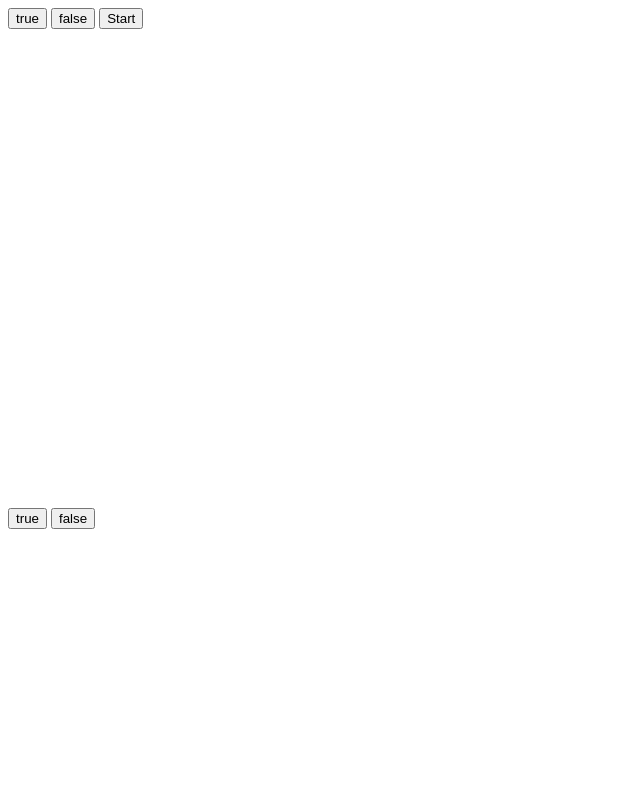
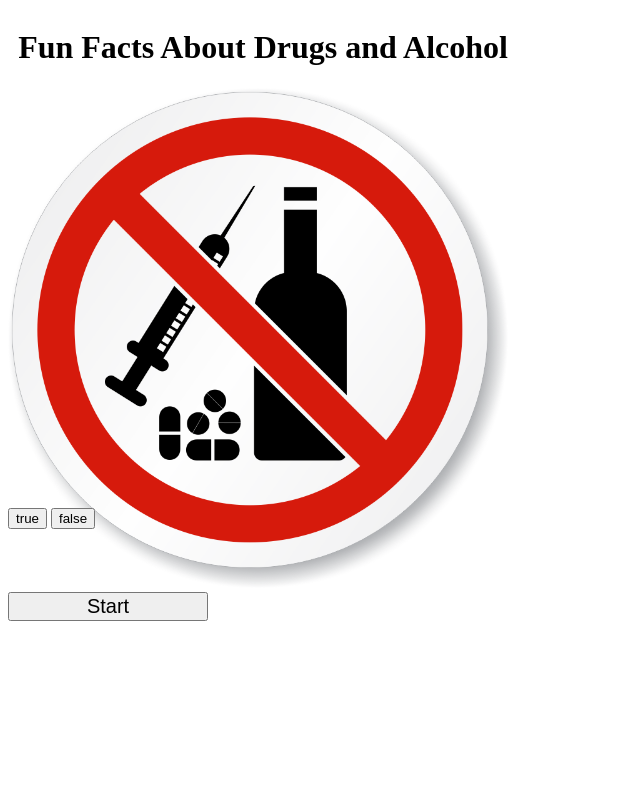
Before and after one commit to monsi0412/sage-safe, a plain HTML site: page index.html in a window 1280 px wide. Shown: the top 800 px of the page, without its empty margins (0-640 px from the left). Drawn offline with nearby package versions, Linux system fonts and the light colour scheme.

Commit message:
tried abstractions

```diff
--- a/index.html
+++ b/index.html
@@ -3,73 +3,72 @@
     <head>
         <title>Better Safe Than Sorry</title>
         <link rel="stylesheet" href="style.css" type="text/css" />
+        <script src="https://cdnjs.cloudflare.com/ajax/libs/jquery/3.1.1/jquery.min.js"></script>
         <script type="text/javascript" src="script.js"></script>
     </head>
     <body>
         <div id="home">
-            <button class="true">
-                true
-            </button>
-            <button class="false">
-                false
-            </button>
+            <h1>
+                Fun Facts About Drugs and Alcohol
+            </h1>
+            <img src="images/title-screen.png" id="title-screen">
             <button id="start">
                 Start
             </button>
         </div>
-        <div id="first">
-            <button class="true">
+        <div id="first" class="quest">
+            <button class="true selection">
                 true
             </button>
-            <button class="false">
+            <button class="false selection">
                 false
             </button>
         </div>
-        <div id="second">
-            <button class="true">
+        <div id="second" class="quest">
+            <button class="true selection">
                 true
             </button>
-            <button class="false">
+            <button class="false selection">
                 false
             </button>
         </div>
-        <div id="third">
-            <button class="true">
+        <div id="third" class="quest">
+            <button class="true selection">
                 true
             </button>
-            <button class="false">
+            <button class="false selection">
                 false
             </button>
         </div>
-        <div id="fourth">
-            <button class="true">
+        <div id="fourth" class="quest">
+            <button class="true  selection">
                 true
             </button>
-            <button class="false">
+            <button class="false selection">
                 false
             </button>
         </div>
-        <div id="fifth">
-            <button class="true">
+        <div id="fifth" class="quest">
+            <button class="true selection">
                 true
             </button>
-            <button class="false">
+            <button class="false selection">
                 false
             </button>
         </div>
-        <div id="sixth">
-            <button class="true">
+        <div id="sixth" class="quest">
+            <button class="true selection">
                 true
             </button>
-            <button class="false">
+            <button class="false selection">
                 false
             </button>
         </div>
-        <div id="seventh">
-            <button class="true">
+        <div id="seventh" class="quest">
+            <button class="true selection">
                 true
             </button>
-            <button class="false">
+            <button class="false selection">
                 false
             </button>
         </div>
--- a/script.js
+++ b/script.js
@@ -1,10 +1,29 @@
 /* global $ */
 
 $(document).ready(function(){
-    $()
-    $("#home").hide();
 
+    $(".quest").hide();
 
+    // $("")
 
+    // var current=0;
 
+    // function nextQuestion() {
+    // var next = current + 1;
+    // var currentSel = '.quest' + current;
+    // var nextSel ='.quest' + next;
+
+    // $(currentSel).hide();
+    // $(nextSel).show();
+
+    // current+= 1;
+    // }
+    // $('.selection').click(function() {
+    //     nextQuestion();
+    // });
+
+    function nextQuestion(){
+        // so what i need to do is make it go to the next page when the button is clicked
+        var next =
+    }
 });
--- a/style.css
+++ b/style.css
@@ -2,3 +2,14 @@ div{
     width:500px;
     height:500px;
 }
+#title-screen{
+    width:500px;
+    height:500px;
+}
+h1{
+    float:right;
+}
+#start{
+    width:200px;
+    font-size: 20px;
+}
```
Also changed, not shown: images/title-screen.png (added), 3 other files.
